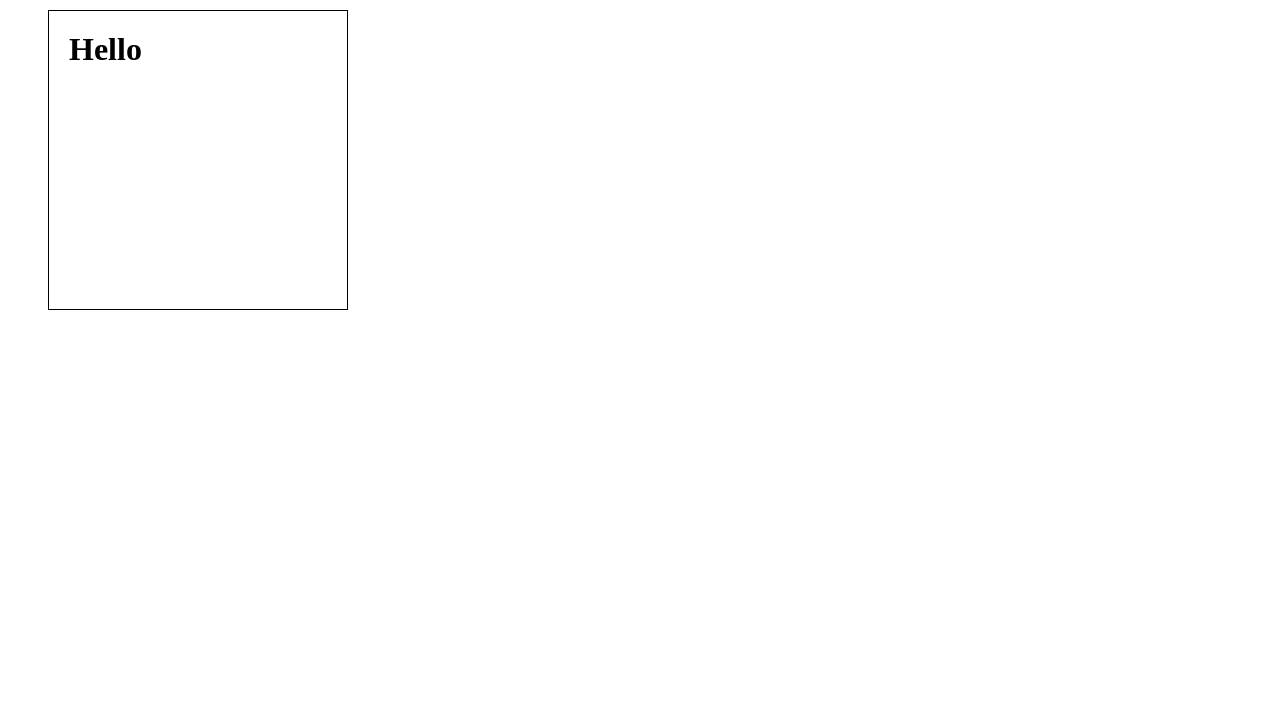
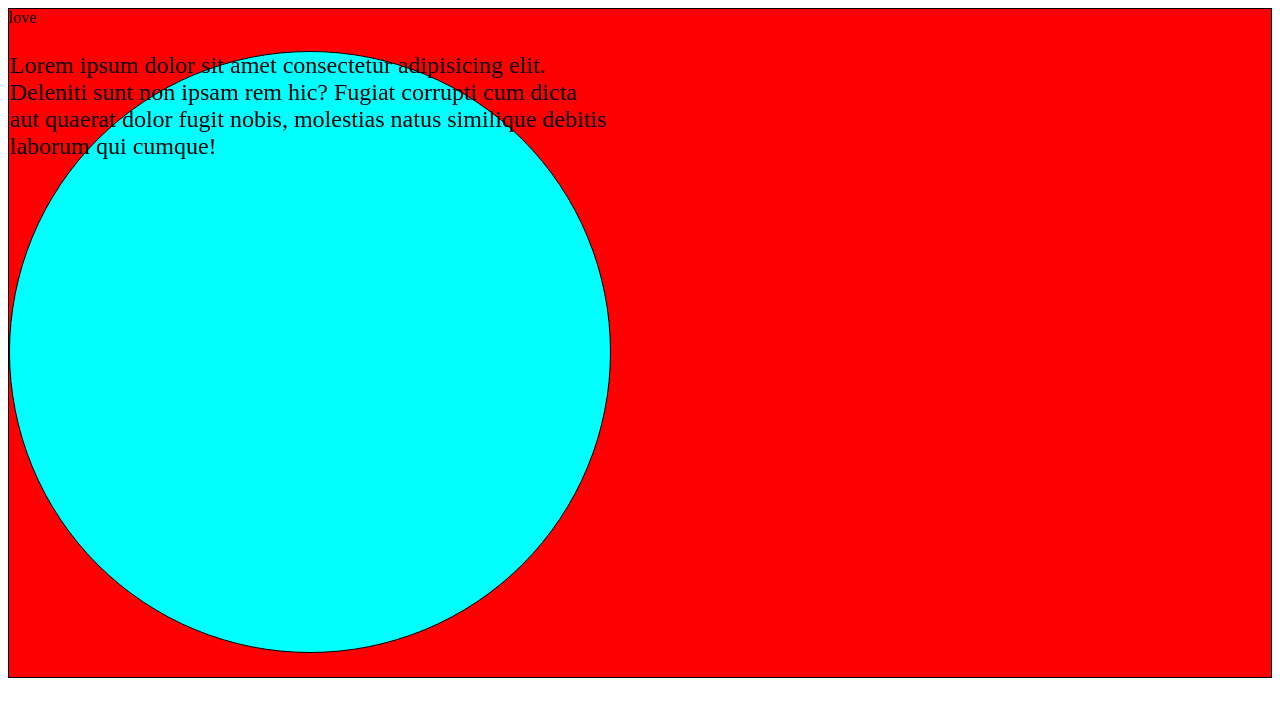
Before and after one commit to LivinkumarS/Gokul-HTML-CSS-Training, a plain HTML site: page index.html in a window 1280 px wide. Drawn offline with Linux system fonts and the light colour scheme.

Commit message:
Units in CSS

```diff
--- a/index.html
+++ b/index.html
@@ -18,7 +18,12 @@
 </head>
 
 <body>
-    <h1>Hello</h1>
+
+    <div>
+        love
+        <p>Lorem ipsum dolor sit amet consectetur adipisicing elit. Deleniti sunt non ipsam rem hic? Fugiat corrupti cum dicta aut quaerat dolor fugit nobis, molestias natus similique debitis laborum qui cumque!</p>
+    </div>
+
 </body>
 
 </html>
--- a/style.css
+++ b/style.css
@@ -1,28 +1,41 @@
+/* Percentage */
 
-h1{
-    width: 300px;
-    height: 300px;
-    padding: 20px;
-    /* padding-left: 10px;
-    padding-right: 20px; */
+/* div{
+    width: 500px;
+    padding: 30px;
+    border: 1px solid black;
+    font-size: 20px;
+    box-sizing: border-box;
+}
 
-    /* padding: 10px 0 40px 60px; */
-    /* padding: 10px 20px; */
+p{
+    border: 1px solid black;
+    padding: 30%;
+    font-size: 200%;
+} */
 
 
-    /* border: 1px;
-    border-color: black;
-    border-style: solid; */
+
+/* rem(Root em)  */
+
+div{
+    background-color: red;
+    /* padding: 20px; */
+    border: 1px solid black;
+    font-size: 1rem; /*16px*/
+    box-sizing: border-box;
+
+
+}
+
+p{
+
+    width: 600px;  /* 100% of the screen width */
+    height: 600px;  /* 100% of the screen height */
 
     border: 1px solid black;
-
-    /* margin: 20px; */
-    /* margin-top: ; */
-
-    margin: 10px 20px;
-    margin: 10px 20px 30px 40px;
-
-    /* box-sizing: content-box; */
-    box-sizing: border-box;
+    background-color: aqua;
+    font-size: 1.5em;
+    border-radius: 50%;
 
 }
```
Also changed, not shown: notes.txt.
